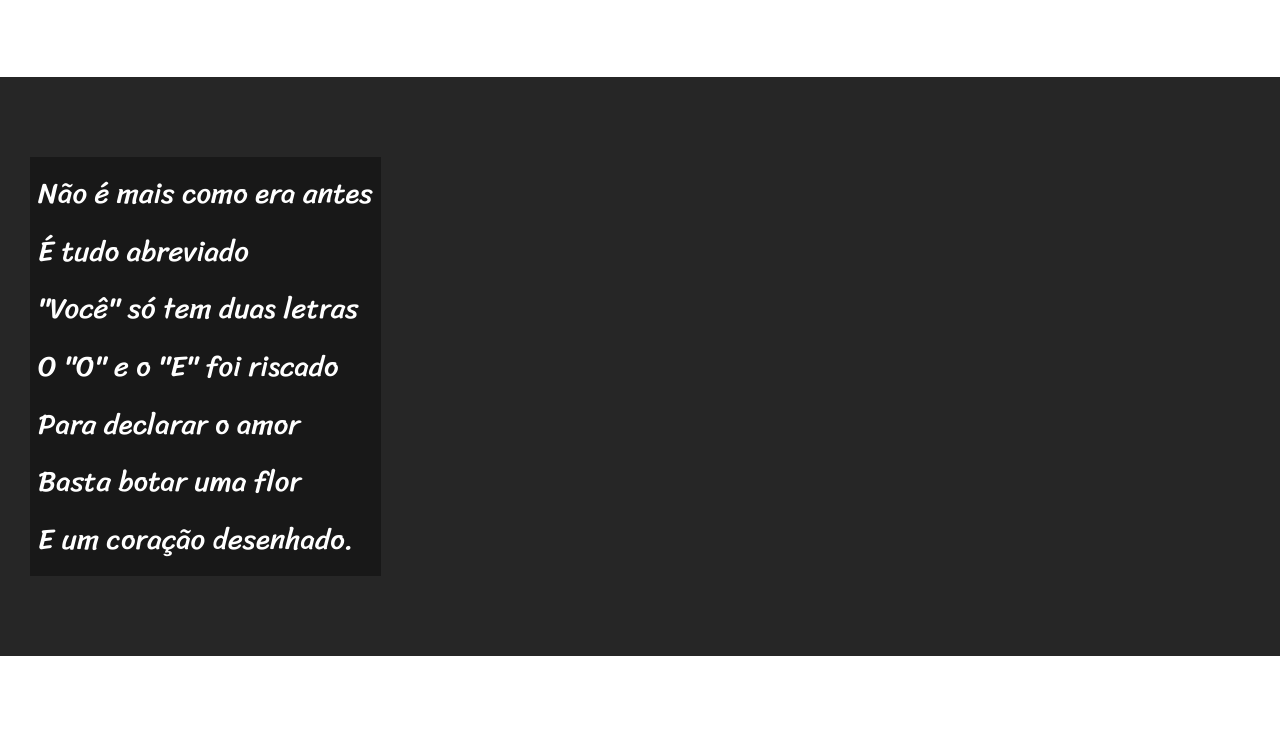
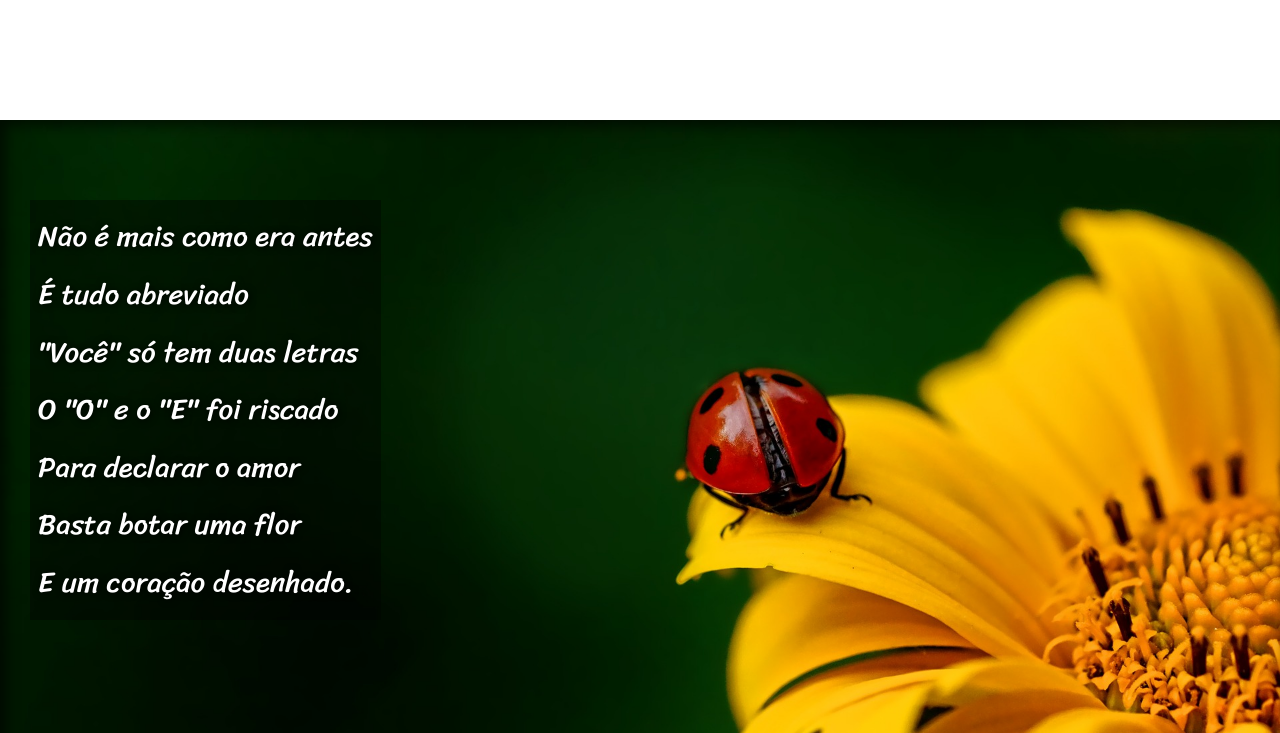
Before and after one commit to GuiFxFarias/ProjetoCordel, a plain HTML site: page index.html in a window 1280 px wide. Shown: the part 714-1447 px from the top of the page. Drawn offline with Linux system fonts and the light colour scheme.

Commit message:
efeito-parallax.finalizado

```diff
--- a/CSS/style.css
+++ b/CSS/style.css
@@ -66,6 +66,13 @@ section.normal{
 section.imagem{
     background-color: rgb(38, 38, 38);
     color: white;
+    box-shadow: inset 6px 6px 13px 0px rgba(0, 0, 0, 0.603);
+    background-attachment: fixed;
+    height: 600px;
+}
+
+section > p{
+    padding-bottom: 1.5em;
 }
 
 section.imagem p{
@@ -74,6 +81,19 @@ section.imagem p{
     line-height: 2em;
     background-color: rgba(0, 0, 0, 0.371);
     font-size: calc(1em + 1vw);
+    text-shadow: 1px 1px 7px black;
+}
+
+section#img001{
+    background-size: cover;
+    background-position: right center;
+    background-image: url("../imagens/background001.jpg");
+}
+
+section#img002{
+    background-size: cover;
+    background-position: right center;
+    background-image: url("../imagens/background002.jpg");
 }
 
 footer{
--- a/index.html
+++ b/index.html
@@ -27,7 +27,7 @@
             Vou dizer tudo em poesia.<br>
         </p>
     </section>
-    <section class="imagem">
+    <section class="imagem" id="img001">
         <p>
             Não é mais como era antes<br>
             É tudo abreviado<br>
@@ -58,7 +58,7 @@
             Decifre esse rabisco.<br>
         </p>
     </section>
-    <section class="imagem">
+    <section class="imagem" id="img002">
         <p>
             Tenho saudade das cartas<br>
             Escritas com a própria mão<br>
```
